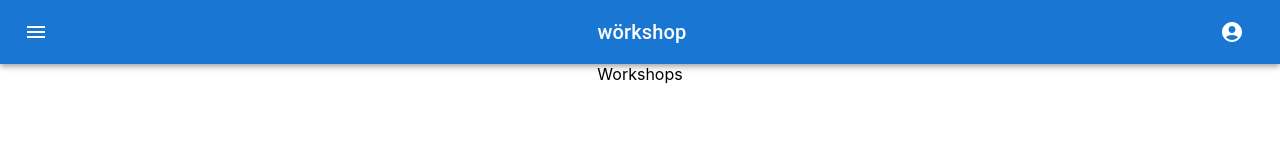
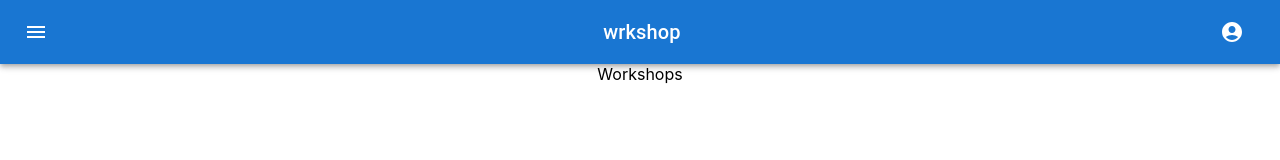
Before and after one commit to mmaierhofer/shooters, a React (Create React App) app in the folder my-app/: page / in a window 1280 px wide. Shown: the top 160 px of the page. Built offline with nearby package versions, Linux system fonts and the light colour scheme.

Commit message:
residual changes

```diff
--- a/my-app/src/layouts/Header/index.tsx
+++ b/my-app/src/layouts/Header/index.tsx
@@ -48,7 +48,7 @@ export default function Header() {
         <Toolbar>
           <DropDownMenu menuItems={menuItems} />
           <Typography variant="h6" component="div" sx={{ flexGrow: 1 }}>
-            wörkshop
+            wrkshop
           </Typography>
           {auth && (
             <div>
```
